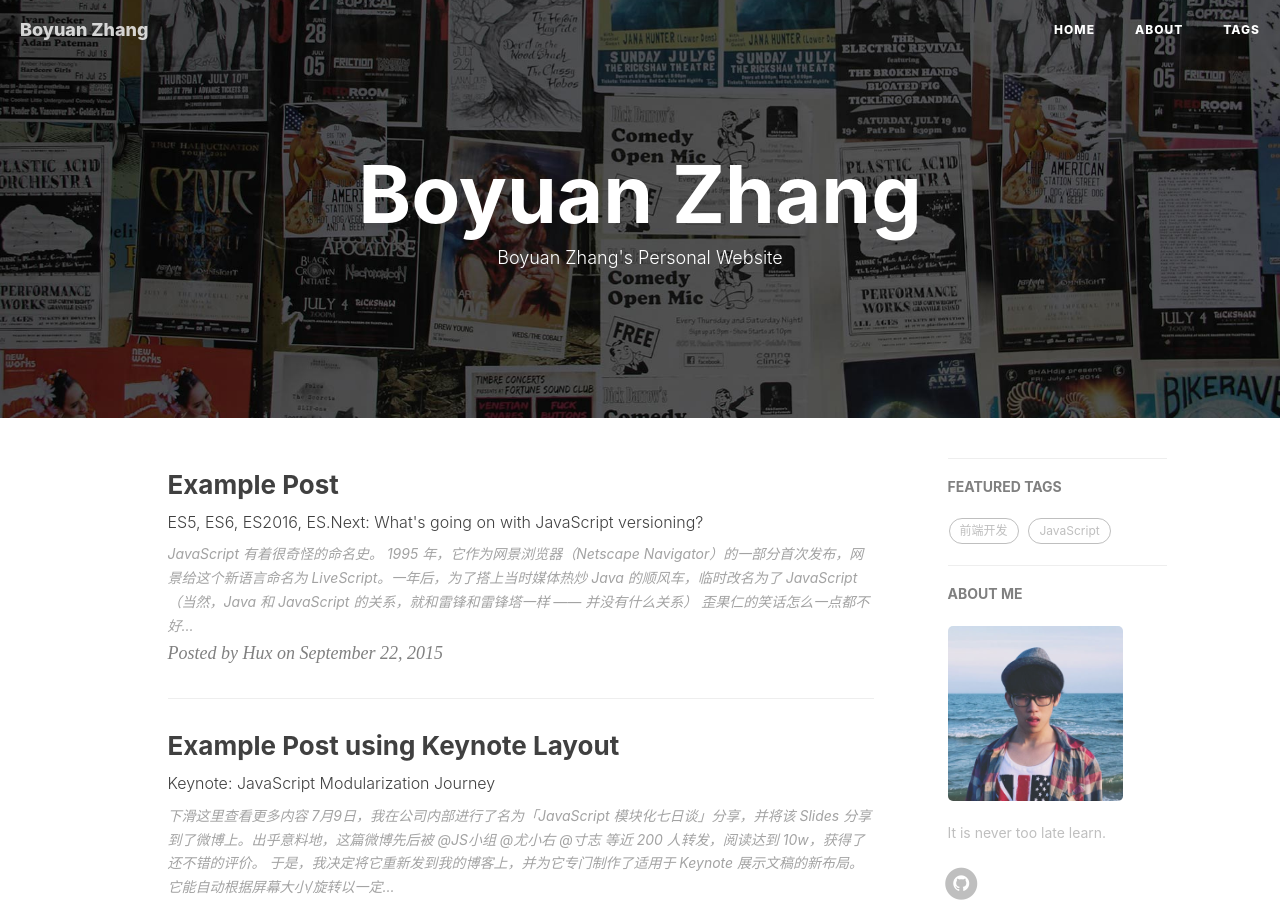
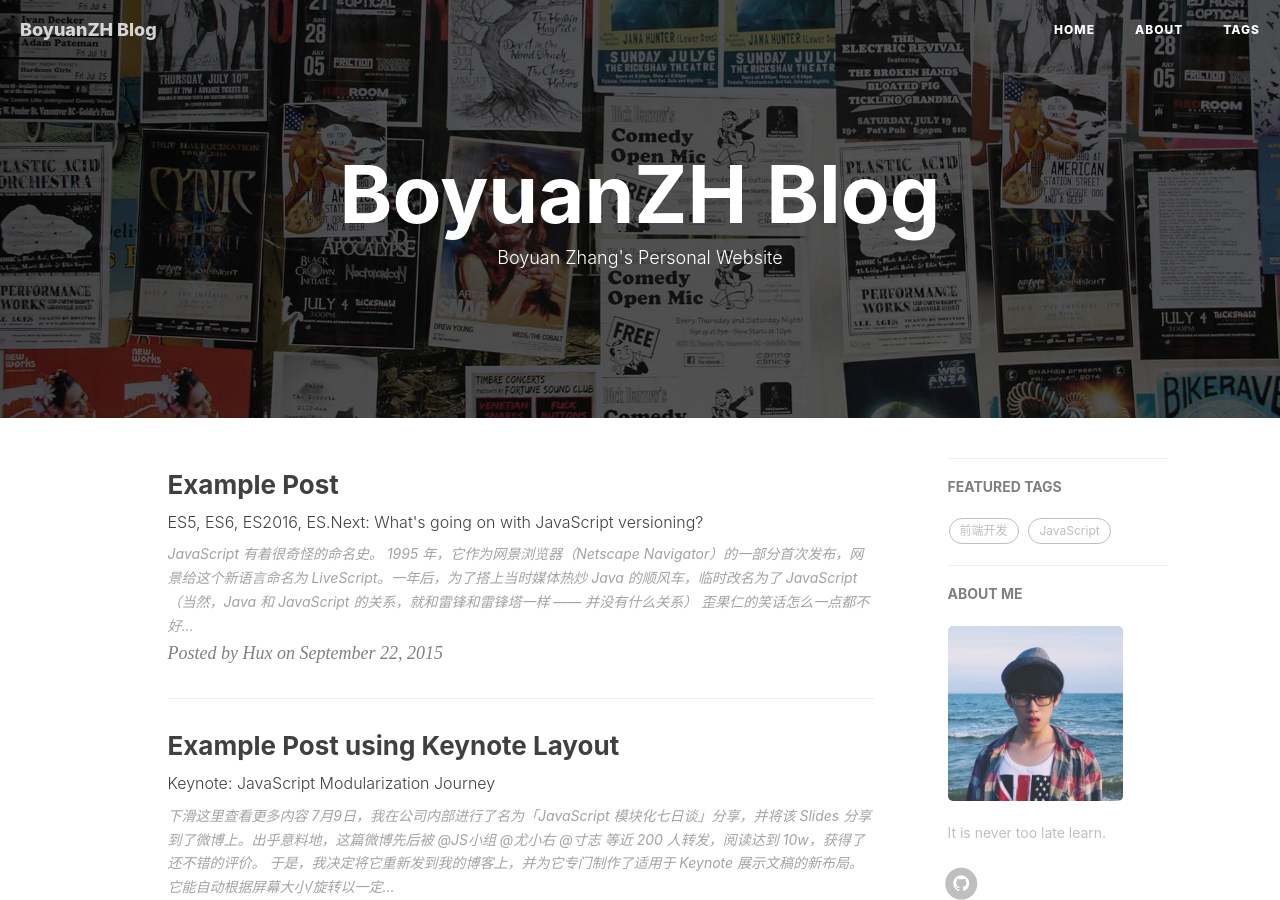
Before and after one commit to BoyuanZH/BoyuanZH.github.io, a Jekyll site: the page built from index.html, in a window 1280 px wide and 900 px high. Built offline with Jekyll 4.4.1, drawn with Linux system fonts in a browser that asks for light colours; nearby versions of some CDN libraries; the list of posts is cut into pages by our own code; comment, search, counter and statistics services are not loaded; some of the changed text lies outside the part shown.

Commit message:
Update _config.yml

```diff
--- a/_config.yml
+++ b/_config.yml
@@ -1,5 +1,5 @@
 # Site settings
-title: Boyuan Zhang
+title: BoyuanZH Blog
 SEOTitle: Boyuan's Blog
 header-img: img/home-bg.jpg
 email: boyuanz@hotmail.com
```
